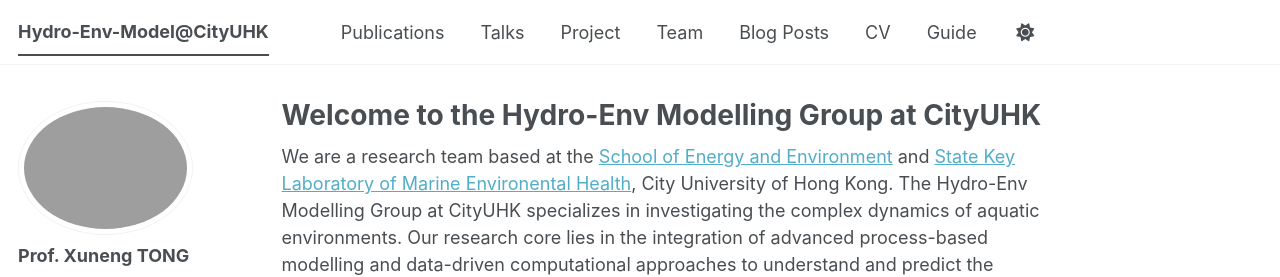
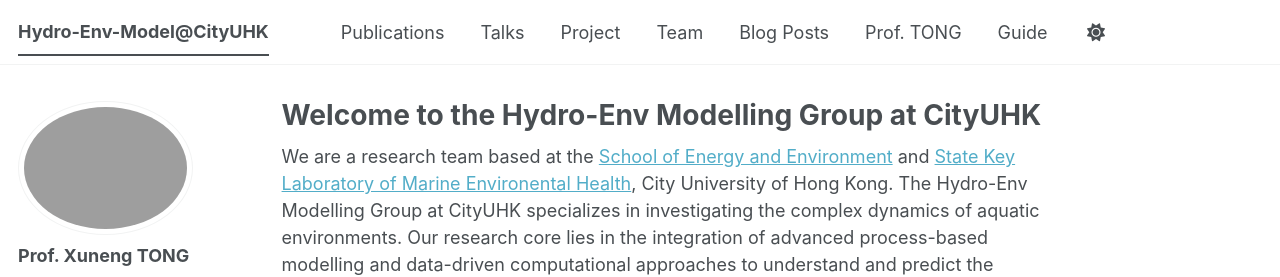
Before and after one commit to TongXuneng/TongXuneng.github.io, a Jekyll site: the page built from _pages/about.md, in a window 1280 px wide. Shown: the top 277 px of the page. Built offline with Jekyll 4.4.1, drawn with Linux system fonts in a browser that asks for light colours; some web fonts are replaced; a script bundle is joined from its source files by our own code; library files that are not in the unit come from our copies.

Commit message:
Update navigation.yml

```diff
--- a/_data/navigation.yml
+++ b/_data/navigation.yml
@@ -23,7 +23,7 @@ main:
   - title: "Blog Posts"
     url: /year-archive/
 
-  - title: "CV"
+  - title: "Prof. TONG"
     url: /cv/
 
   # - title: "CV"
```
